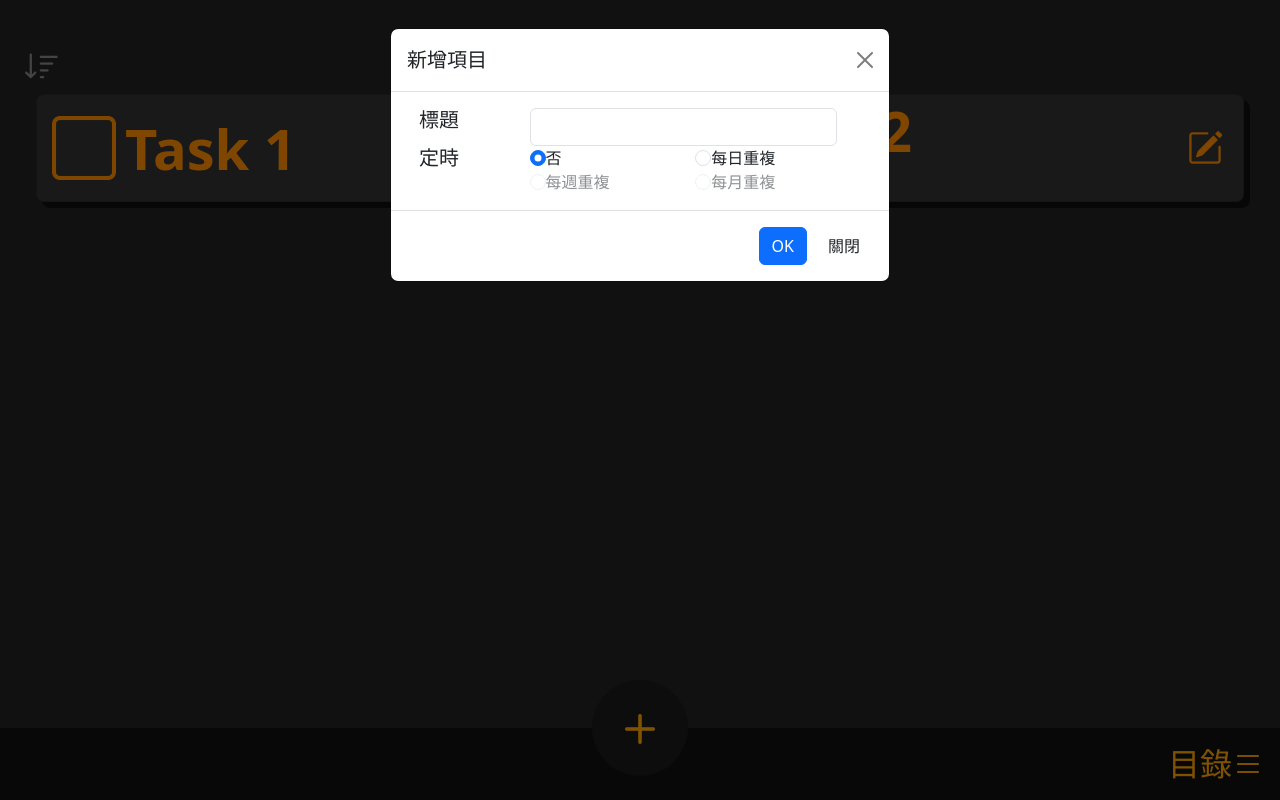
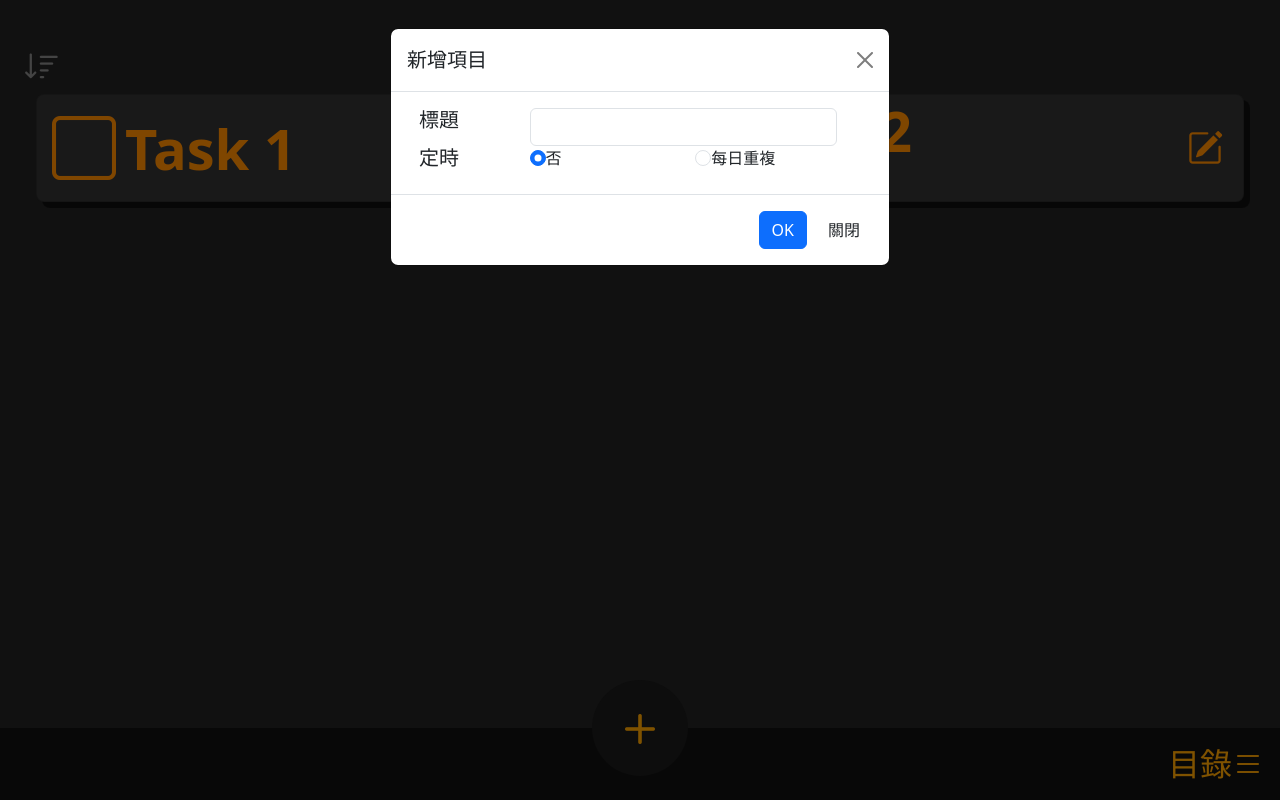
Before and after one commit to whalebox45/todo-timer, a Vue app: page / in a window 1280 px wide. Both pictures are taken after a click on the element 640 px from the left and 728 px from the top of the page. Built offline with nearby package versions, Linux system fonts and the light colour scheme.

Commit message:
add period radio buttons

```diff
--- a/src/components/AddTaskModal.vue
+++ b/src/components/AddTaskModal.vue
@@ -20,33 +20,24 @@
 							<div class="col-9">
 								<div class="row">
 									<span class="col">
-										<input class="form-check-input" type="radio" id="periodRadio1" name="periodRadio"
+										<input class="form-check-input" type="radio" id="isTimerRadio1" name="isTimerRadio"
 											v-model="isTimer" value="0">
-										<label class="form-check-label" for="periodRadio1">否</label>
+										<label class="form-check-label" for="isTimerRadio1">否</label>
 									</span>
 									<span class="col">
-										<input class="form-check-input" type="radio" id="periodRadio2" name="periodRadio"
+										<input class="form-check-input" type="radio" id="isTimerRadio2" name="isTimerRadio"
 											v-model="isTimer" value="1">
-										<label class="form-check-label" for="periodRadio2">每日重複</label>
+										<label class="form-check-label" for="isTimerRadio2">每日重複</label>
 									</span>
 								</div>
-								<div class="row">
-									<span class="col">
-										<input class="form-check-input" type="radio" id="periodRadio3" name="test" value="0" disabled>
-										<label class="form-check-label" for="periodRadio3">每週重複</label>
-									</span>
-									<span class="col">
-										<input class="form-check-input" type="radio" id="periodRadio4" name="test" value="1" disabled>
-										<label class="form-check-label" for="periodRadio4">每月重複</label>
-									</span>
-								</div>
+
 							</div>
 
 						</div>
 
 						<div class="form-group container-fluid" v-if="isTimer == 1">
 							<div class="row">
-								<h5>重置時間</h5>
+								<h5>設定時間</h5>
 							</div>
 
 
@@ -95,6 +86,36 @@
 											{{ minute.toString().padStart(2, '0') }}
 										</option>
 									</select>
+								</div>
+							</div>
+
+							<div class="row">
+								<h5 class="col-3">重複性</h5>
+								<div class="col-9">
+									<div class="row">
+										<span class="col">
+											<input class="form-check-input" type="radio" id="periodRadio0" name="test"
+												value="0" disabled>
+											<label class="form-check-label" for="periodRadio0">不重複</label>
+										</span>
+										<span class="col">
+											<input class="form-check-input" type="radio" id="periodRadio1" name="test"
+												value="1" disabled>
+											<label class="form-check-label" for="periodRadio1">每日</label>
+										</span>
+									</div>
+									<div class="row">
+										<span class="col">
+											<input class="form-check-input" type="radio" id="periodRadio2" name="test"
+												value="0" disabled>
+											<label class="form-check-label" for="periodRadio2">每週</label>
+										</span>
+										<span class="col">
+											<input class="form-check-input" type="radio" id="periodRadio3" name="test"
+												value="1" disabled>
+											<label class="form-check-label" for="periodRadio3">每月</label>
+										</span>
+									</div>
 								</div>
 							</div>
 						</div>
```
